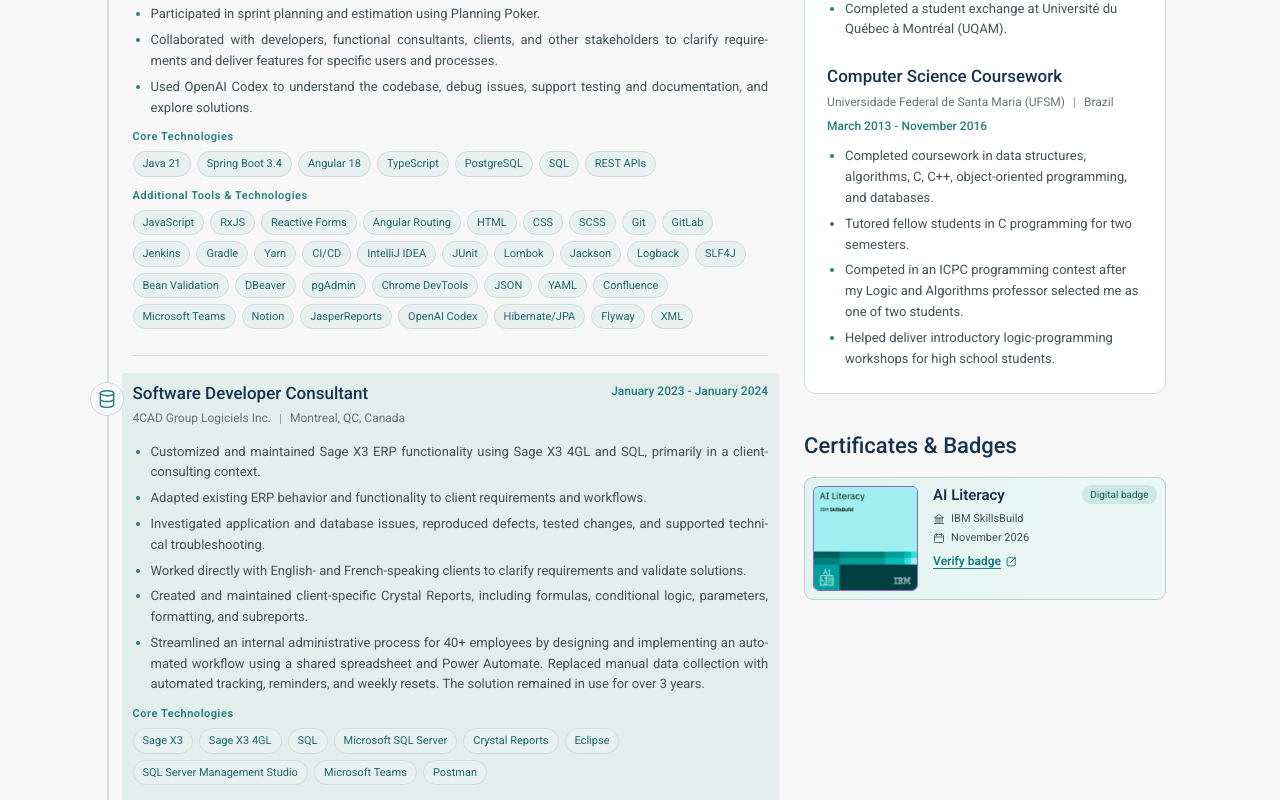
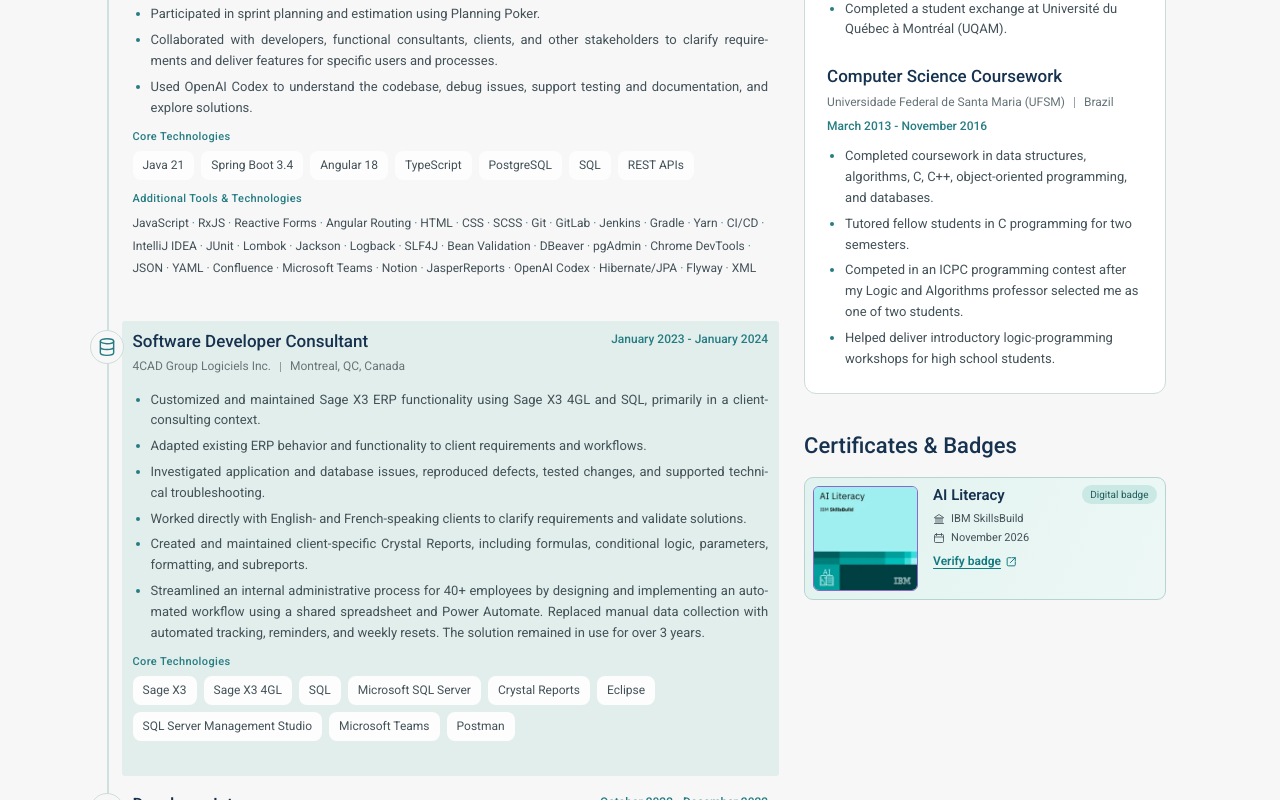
Before and after one commit to Kikasantini/erica-portfolio, a React (Vite) app: page /en/journey in a window 1280 px wide. Shown: the part 720-1520 px from the top of the page. Built offline with nearby package versions, Linux system fonts and the light colour scheme.

Commit message:
Refine experience technology styles and remove horizontal dividers

```diff
--- a/src/index.css
+++ b/src/index.css
@@ -2680,7 +2680,7 @@ p {
 
 /* Journey editorial polish: separators for experience, plain education entries. */
 .journey-page .journey-overview__experience .timeline-item:not(:last-child) {
-  border-bottom: 1px solid var(--soft-border);
+  border-bottom: 0;
   padding-bottom: 26px;
   margin-bottom: 26px;
 }
@@ -3054,3 +3054,53 @@ p {
   text-justify: inter-word;
   hyphens: auto;
 }
+
+/* Editorial technology styling for Professional Experience only.
+   Core stack: understated, squarer tags. Additional tools: inline text. */
+.journey-page .journey-overview__experience .technology-group h4 {
+  font-weight: 500;
+  letter-spacing: .035em;
+}
+.journey-page .journey-overview__experience .technology-group:not(.technology-group--additional) .technology-list {
+  display: flex;
+  flex-wrap: wrap;
+  gap: 7px;
+}
+.journey-page .journey-overview__experience .technology-group:not(.technology-group--additional) .technology-list li {
+  padding: 6px 10px;
+  border: 0;
+  border-radius: 8px;
+  background: #fdfdfd;
+  color: var(--paragraph-text);
+  font-weight: 400;
+  font-size: 12px;
+}
+:root[data-theme='dark'] .journey-page .journey-overview__experience .technology-group:not(.technology-group--additional) .technology-list li {
+  background: #2a3a3f;
+  color: var(--paragraph-text);
+}
+.journey-page .journey-overview__experience .technology-group--additional .technology-list {
+  display: flex;
+  flex-wrap: wrap;
+  gap: 2px 0;
+  align-items: baseline;
+  padding: 0;
+  list-style: none;
+}
+.journey-page .journey-overview__experience .technology-group--additional .technology-list li {
+  display: inline;
+  padding: 0;
+  margin: 0;
+  border: 0;
+  border-radius: 0;
+  background: transparent;
+  color: var(--paragraph-text);
+  font-size: 12px;
+  font-weight: 400;
+  line-height: 1.7;
+}
+.journey-page .journey-overview__experience .technology-group--additional .technology-list li:not(:last-child)::after {
+  content: ' · ';
+  white-space: pre;
+  color: var(--section-title-color);
+}
```
